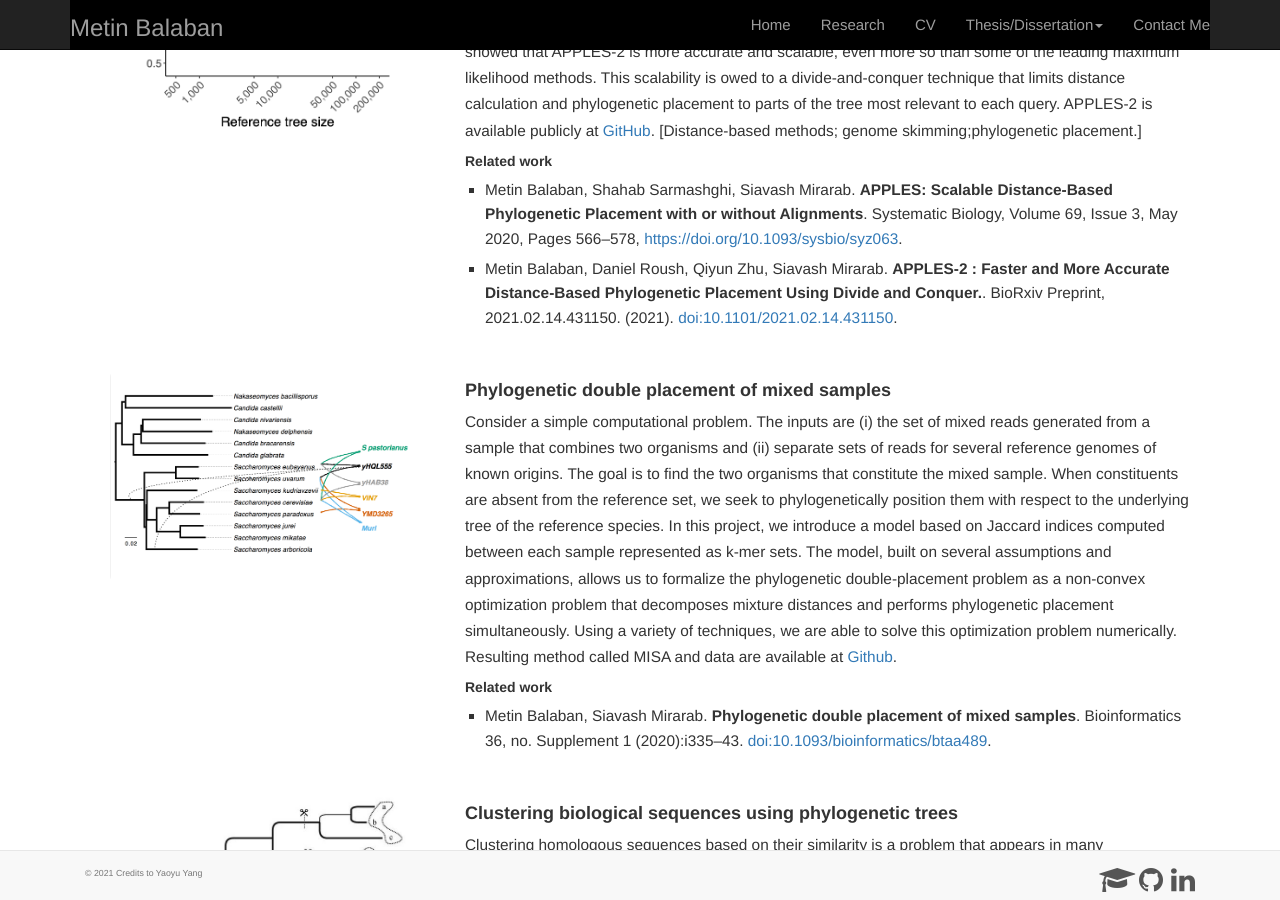
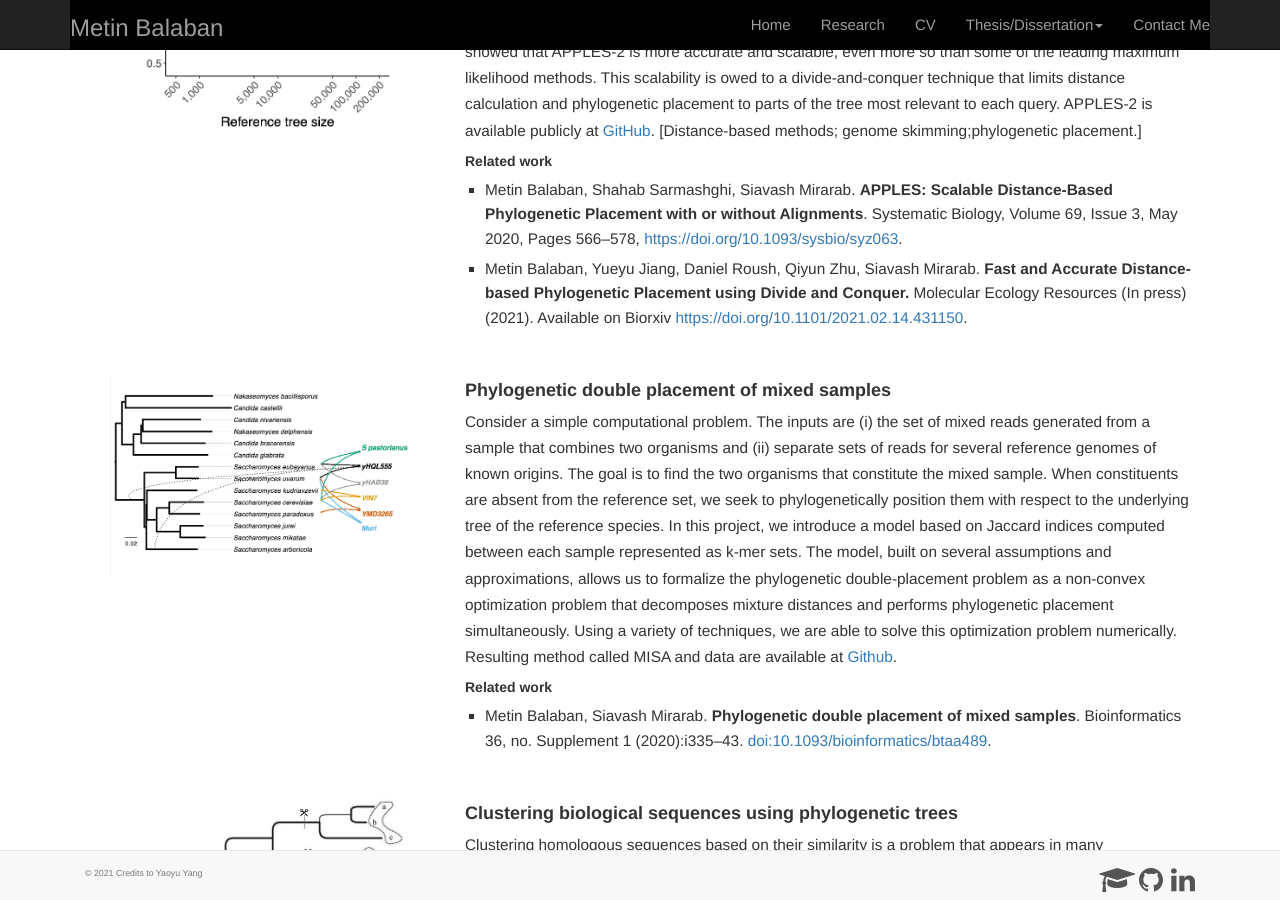
Before and after one commit to balabanmetin/balabanmetin.github.io, a Jekyll site: the page built from research/index.html, in a window 1280 px wide and 900 px high, scrolled down 302 px. Built offline with Jekyll 4.4.1, drawn with Linux system fonts in a browser that asks for light colours; nearby versions of some CDN libraries.

Commit message:
research update

```diff
--- a/research/index.html
+++ b/research/index.html
@@ -27,8 +27,8 @@ Phylogenetic placement of query samples on an existing phylogeny is increasingly
        target="_blank">https://doi.org/10.1093/sysbio/syz063</a>.
     </li>
     <li>
-	Metin Balaban, Daniel Roush, Qiyun Zhu, Siavash Mirarab. <b>APPLES-2 : Faster and More Accurate Distance-Based Phylogenetic Placement Using Divide and Conquer.</b>. BioRxiv Preprint, 2021.02.14.431150. (2021). <a href="https://doi.org/10.1101/2021.02.14.431150"
-       target="_blank">doi:10.1101/2021.02.14.431150</a>.
+	Metin Balaban, Yueyu Jiang, Daniel Roush, Qiyun Zhu, Siavash Mirarab. <b>Fast and Accurate Distance-based Phylogenetic Placement using Divide and Conquer.</b> Molecular Ecology Resources (In press) (2021). Available on Biorxiv <a href="https://doi.org/10.1101/2021.02.14.431150"
+       target="_blank">https://doi.org/10.1101/2021.02.14.431150</a>.
     </li>
   </ul>
 </div>
```
Also changed, not shown: 2 other files.
